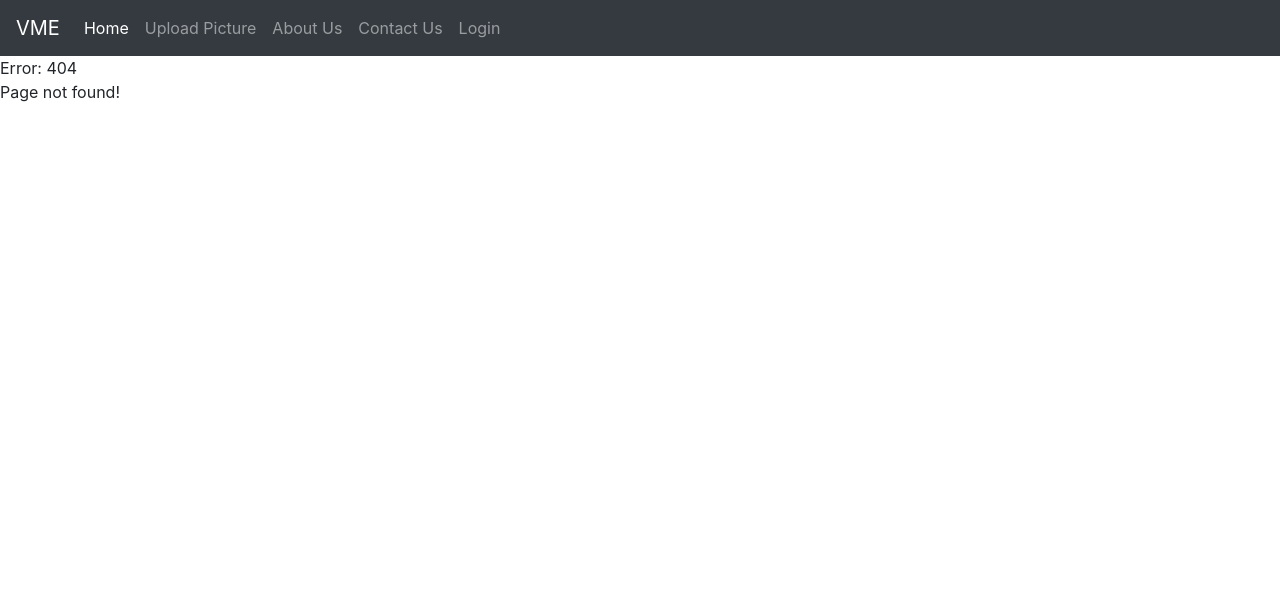
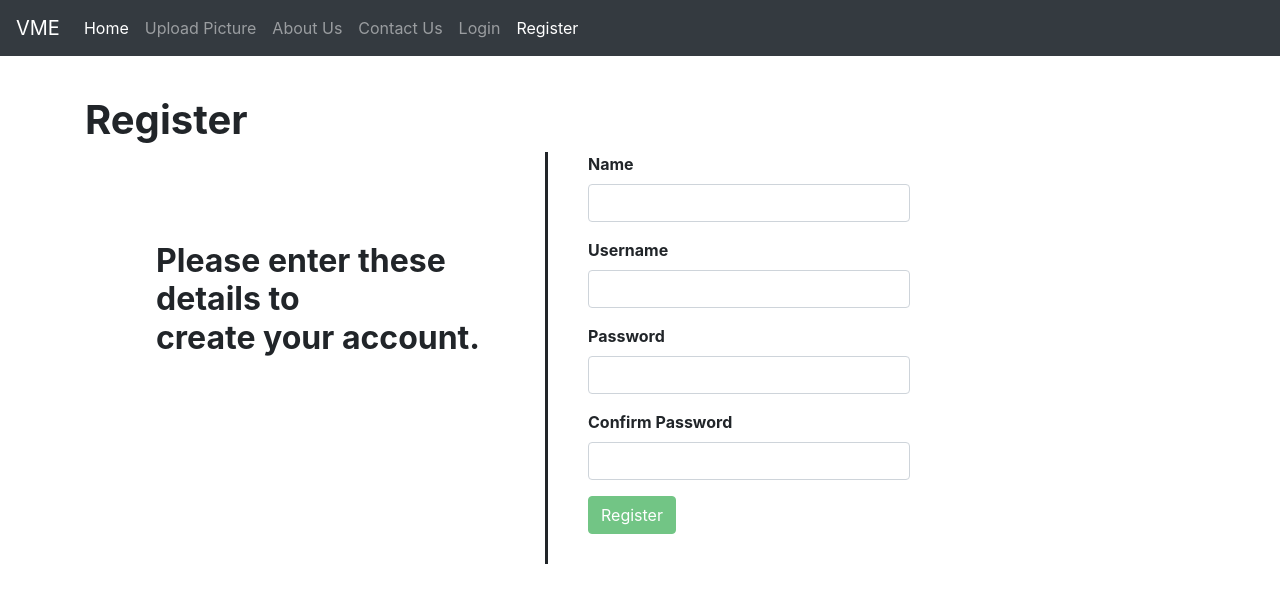
Before and after one commit to mustafasheikh1/VME, a React (Create React App) app: page /signup in a window 1280 px wide. Before the commit this address led to /not-found. Shown: the top 602 px of the page. Built offline with nearby package versions, Linux system fonts and the light colour scheme.

Commit message:
Register form implemented

```diff
--- a/src/App.js
+++ b/src/App.js
@@ -8,8 +8,9 @@ import AboutUs from "./components/aboutUs";
 import Contact from "./components/contact";
 import ResultForm from "./components/resultForm";
 import PriceData from "./components/priceData";
+import Login from "./components/loginForm";
+import Signup from "./components/signup";
 import "./App.css";
-import Login from "./components/loginForm";
 
 function App() {
   return (
@@ -18,6 +19,7 @@ function App() {
       <Switch>
         <Route path="/results" component={Results} />
         <Route path="/login" component={Login} />
+        <Route path="/signup" component={Signup} />
         <Route path="/formResults" component={ResultForm} />
         <Route path="/priceData" component={PriceData} />
         <Route path="/about" component={AboutUs} />
--- a/src/components/navbar.jsx
+++ b/src/components/navbar.jsx
@@ -37,6 +37,9 @@ const Navbar = () => {
                 <NavLink className="nav-link" to="/login">
                   Login
                 </NavLink>
+                <NavLink className="nav-link" to="/signup">
+                  Register
+                </NavLink>
               </div>
             </div>
           </nav>
--- /dev/null
+++ b/src/components/signup.jsx
@@ -0,0 +1,75 @@
+import React from "react";
+import Joi from "joi-browser";
+import Form from "./common/form";
+
+class Signup extends Form {
+  state = {
+    data: {},
+    errors: {},
+  };
+
+  schema = {
+    username: Joi.string().required().label("Username"),
+    name: Joi.string().required().label("Name"),
+    confirmPassword: Joi.string().required().label("Confirm Password"),
+    password: Joi.string().required().label("Password"),
+  };
+
+  componentDidMount() {
+    const data = { name: "", username: "", password: "", confirmPassword: "" };
+
+    this.setState({ data });
+  }
+
+  doSubmit = () => {
+    this.props.history.push("/");
+  };
+
+  render() {
+    return (
+      <div className="container" style={{ paddingTop: "40px" }}>
+        <h1>
+          <strong>Register</strong>
+        </h1>
+        <form onSubmit={this.handleSubmit}>
+          <div className="row">
+            <div className="col-sm-5">
+              <h2
+                style={{
+                  paddingTop: "90px",
+                  float: "right",
+                  paddingRight: "50px",
+                }}
+              >
+                <strong>
+                  Please enter these <br></br> details to <br></br>create your
+                  account.
+                </strong>
+              </h2>
+            </div>
+            <div
+              className="col-sm-4"
+              style={{
+                borderLeft: "solid",
+                paddingLeft: "40px",
+                paddingBottom: "30px",
+              }}
+            >
+              {this.renderInput("name", "Name")}
+              {this.renderInput("username", "Username")}
+              {this.renderInput("password", "Password", "password")}
+              {this.renderInput(
+                "confirmPassword",
+                "Confirm Password",
+                "password"
+              )}
+              {this.renderButton("Register")}
+            </div>
+          </div>
+        </form>
+      </div>
+    );
+  }
+}
+
+export default Signup;
```
